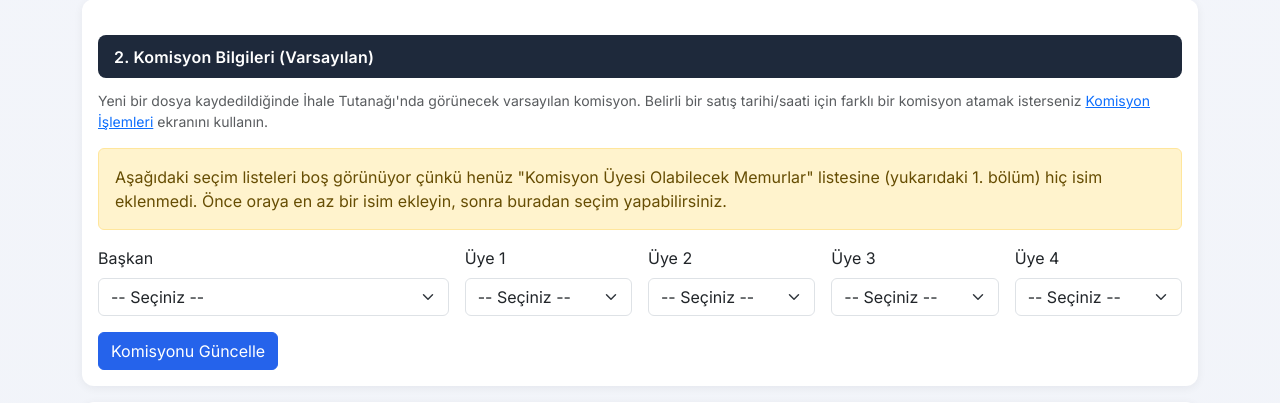
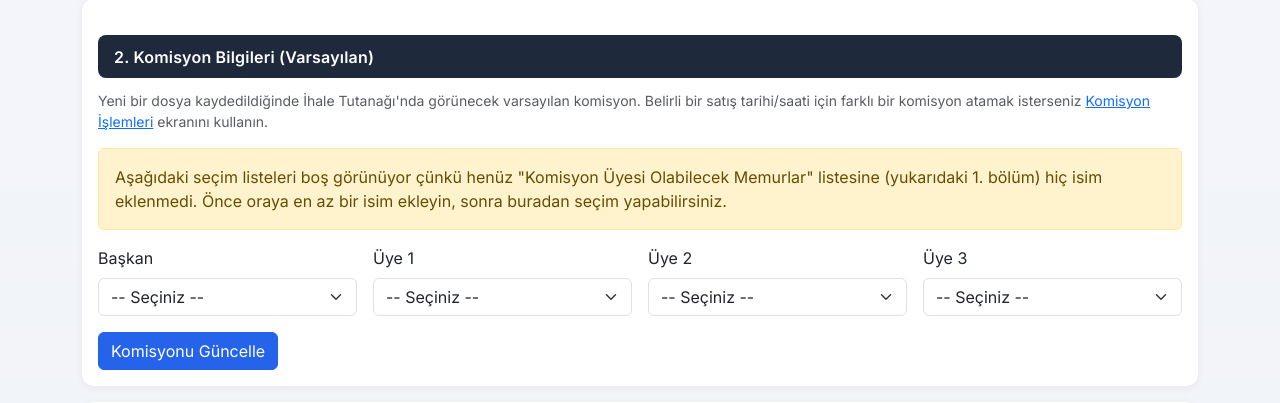
Before and after one commit to gokhankilic06/GitHubTest, an ASP.NET Core app: page /Ayarlar in a window 1280 px wide; the page is wider, and only the part inside the window is pictured. Shown: the part 646-1049 px from the top of that part. Run offline with ASP.NET Core 8, Linux system fonts and the light colour scheme; the project's own start-up code is not run, and a stand-in starts its controllers and pages; some libraries are stand-ins or nearby versions.

Commit message:
Üye 4 tamamen kaldırıldı: Komisyon artık sabit 1 Başkan + 3 Üye. Komisyon İşlemleri (gerçek ihale oturumları) zaten hiç Üye 4 içermiyordu; bu değişiklik yalnızca Güncellemeler ekranındaki varsayılan komisyon ayarını ve dosyaya kayıt anında kopyalanan anlık görüntüyü (snapshot) ilgilendiriyor. Mevcut veritabanlarında eski Uye4/KomisyonUye4 sütunları kalır ama artık kullanılmaz; veri kaybı veya hata oluşturmaz (eski bir veritabanıyla test edildi).
Co-Authored-By: Claude Sonnet 5 <noreply@anthropic.com>
Claude-Session: https://claude.ai/code/session_01CHkmVnLeG69vXfbLW8G5pa

```diff
--- a/AracSatisSistemi/Controllers/AyarlarController.cs
+++ b/AracSatisSistemi/Controllers/AyarlarController.cs
@@ -29,13 +29,12 @@ namespace AracSatisSistemi.Controllers
         public async Task<IActionResult> KomisyonGuncelle(KomisyonAyari form)
         {
             // Seçmeli listede boş bırakılan bir alan model binding tarafından null'a
-            // dönüştürülür (ConvertEmptyStringToNull); Baskan/Uye1-4 NOT NULL olduğundan
+            // dönüştürülür (ConvertEmptyStringToNull); Baskan/Uye1-3 NOT NULL olduğundan
             // burada boş string'e çevrilir.
             form.Baskan ??= string.Empty;
             form.Uye1 ??= string.Empty;
             form.Uye2 ??= string.Empty;
             form.Uye3 ??= string.Empty;
-            form.Uye4 ??= string.Empty;
 
             var kayit = await _db.KomisyonAyarlari.FirstOrDefaultAsync();
             if (kayit == null) { kayit = form; _db.KomisyonAyarlari.Add(kayit); }
@@ -45,7 +44,6 @@ namespace AracSatisSistemi.Controllers
                 kayit.Uye1 = form.Uye1;
                 kayit.Uye2 = form.Uye2;
                 kayit.Uye3 = form.Uye3;
-                kayit.Uye4 = form.Uye4;
             }
             await _db.SaveChangesAsync();
             TempData["Basari"] = "Komisyon bilgileri güncellendi.";
--- a/AracSatisSistemi/Controllers/DosyaController.cs
+++ b/AracSatisSistemi/Controllers/DosyaController.cs
@@ -88,7 +88,6 @@ namespace AracSatisSistemi.Controllers
                 KomisyonUye1 = komisyon?.Uye1,
                 KomisyonUye2 = komisyon?.Uye2,
                 KomisyonUye3 = komisyon?.Uye3,
-                KomisyonUye4 = komisyon?.Uye4,
                 Satis1Tarihi = sonrakiTarihler.Count > 0 ? sonrakiTarihler[0] : bugun,
                 Satis2Tarihi = sonrakiTarihler.Count > 1 ? sonrakiTarihler[1] : bugun
             };
@@ -171,7 +170,6 @@ namespace AracSatisSistemi.Controllers
             dosya.KomisyonUye1 = guncel.KomisyonUye1;
             dosya.KomisyonUye2 = guncel.KomisyonUye2;
             dosya.KomisyonUye3 = guncel.KomisyonUye3;
-            dosya.KomisyonUye4 = guncel.KomisyonUye4;
             dosya.Satis1Tarihi = guncel.Satis1Tarihi;
             dosya.Satis2Tarihi = guncel.Satis2Tarihi;
 
--- a/AracSatisSistemi/Data/SeedData.cs
+++ b/AracSatisSistemi/Data/SeedData.cs
@@ -83,8 +83,7 @@ namespace AracSatisSistemi.Data
                     Baskan = "Komisyon Başkanı (güncelleyin)",
                     Uye1 = "Üye 1 (güncelleyin)",
                     Uye2 = "Üye 2 (güncelleyin)",
-                    Uye3 = "Üye 3 (güncelleyin)",
-                    Uye4 = "Üye 4 (güncelleyin)"
+                    Uye3 = "Üye 3 (güncelleyin)"
                 });
             }
 
--- a/AracSatisSistemi/Models/Dosya.cs
+++ b/AracSatisSistemi/Models/Dosya.cs
@@ -98,8 +98,6 @@ namespace AracSatisSistemi.Models
         public string? KomisyonUye2 { get; set; }
         [Display(Name = "Komisyon Üyesi 3")]
         public string? KomisyonUye3 { get; set; }
-        [Display(Name = "Komisyon Üyesi 4")]
-        public string? KomisyonUye4 { get; set; }
 
         public DosyaDurumu Durum { get; set; } = DosyaDurumu.Kayitli;
 
--- a/AracSatisSistemi/Models/Lookup.cs
+++ b/AracSatisSistemi/Models/Lookup.cs
@@ -63,7 +63,6 @@ namespace AracSatisSistemi.Models
         [Display(Name = "Üye 1")] public string Uye1 { get; set; } = string.Empty;
         [Display(Name = "Üye 2")] public string Uye2 { get; set; } = string.Empty;
         [Display(Name = "Üye 3")] public string Uye3 { get; set; } = string.Empty;
-        [Display(Name = "Üye 4")] public string Uye4 { get; set; } = string.Empty;
     }
 
     // Komisyon başkanlığı/üyeliği yapabilecek memurların listesi. Güncellemeler ekranından
--- a/AracSatisSistemi/Views/Ayarlar/Index.cshtml
+++ b/AracSatisSistemi/Views/Ayarlar/Index.cshtml
@@ -72,11 +72,10 @@
     <form asp-action="KomisyonGuncelle" method="post" class="row g-3">
         @Html.AntiForgeryToken()
         <input type="hidden" name="Id" value="@komisyon?.Id" />
-        <div class="col-md-4"><label class="form-label">Başkan</label><select class="form-select" name="Baskan">@Html.Raw(MemurSecenekleri(komisyon?.Baskan))</select></div>
-        <div class="col-md-2"><label class="form-label">Üye 1</label><select class="form-select" name="Uye1">@Html.Raw(MemurSecenekleri(komisyon?.Uye1))</select></div>
-        <div class="col-md-2"><label class="form-label">Üye 2</label><select class="form-select" name="Uye2">@Html.Raw(MemurSecenekleri(komisyon?.Uye2))</select></div>
-        <div class="col-md-2"><label class="form-label">Üye 3</label><select class="form-select" name="Uye3">@Html.Raw(MemurSecenekleri(komisyon?.Uye3))</select></div>
-        <div class="col-md-2"><label class="form-label">Üye 4</label><select class="form-select" name="Uye4">@Html.Raw(MemurSecenekleri(komisyon?.Uye4))</select></div>
+        <div class="col-md-3"><label class="form-label">Başkan</label><select class="form-select" name="Baskan">@Html.Raw(MemurSecenekleri(komisyon?.Baskan))</select></div>
+        <div class="col-md-3"><label class="form-label">Üye 1</label><select class="form-select" name="Uye1">@Html.Raw(MemurSecenekleri(komisyon?.Uye1))</select></div>
+        <div class="col-md-3"><label class="form-label">Üye 2</label><select class="form-select" name="Uye2">@Html.Raw(MemurSecenekleri(komisyon?.Uye2))</select></div>
+        <div class="col-md-3"><label class="form-label">Üye 3</label><select class="form-select" name="Uye3">@Html.Raw(MemurSecenekleri(komisyon?.Uye3))</select></div>
         <div class="col-12"><button class="btn btn-primary">Komisyonu Güncelle</button></div>
     </form>
 </div>
--- a/AracSatisSistemi/Views/Dosya/Create.cshtml
+++ b/AracSatisSistemi/Views/Dosya/Create.cshtml
@@ -216,7 +216,6 @@
     <input type="hidden" asp-for="KomisyonUye1" />
     <input type="hidden" asp-for="KomisyonUye2" />
     <input type="hidden" asp-for="KomisyonUye3" />
-    <input type="hidden" asp-for="KomisyonUye4" />
 
     <div class="form-section-title">4. Satış Bilgileri</div>
     <p class="text-muted small">İhaleler her hafta Çarşamba günü yapılır; satış tarihleri resmi tatile denk gelmediği sürece otomatik önerilir. Gerekirse (ör. ihale ertelenirse) tarihi elle değiştirebilirsiniz. İhale gerçekleştikten sonra sonuç, satış bedeli ve alıcı bilgileri "Satışa İlişkin Bilgiler" ekranından girilir.</p>
--- a/AracSatisSistemi/Views/Dosya/Edit.cshtml
+++ b/AracSatisSistemi/Views/Dosya/Edit.cshtml
@@ -214,7 +214,6 @@
     <input type="hidden" asp-for="KomisyonUye1" />
     <input type="hidden" asp-for="KomisyonUye2" />
     <input type="hidden" asp-for="KomisyonUye3" />
-    <input type="hidden" asp-for="KomisyonUye4" />
 
     <div class="form-section-title">4. Satış Bilgileri</div>
     <p class="text-muted small">İhaleler her hafta Çarşamba günü yapılır. Gerekirse (ör. ihale ertelenirse) tarihi elle değiştirebilirsiniz.</p>
```
